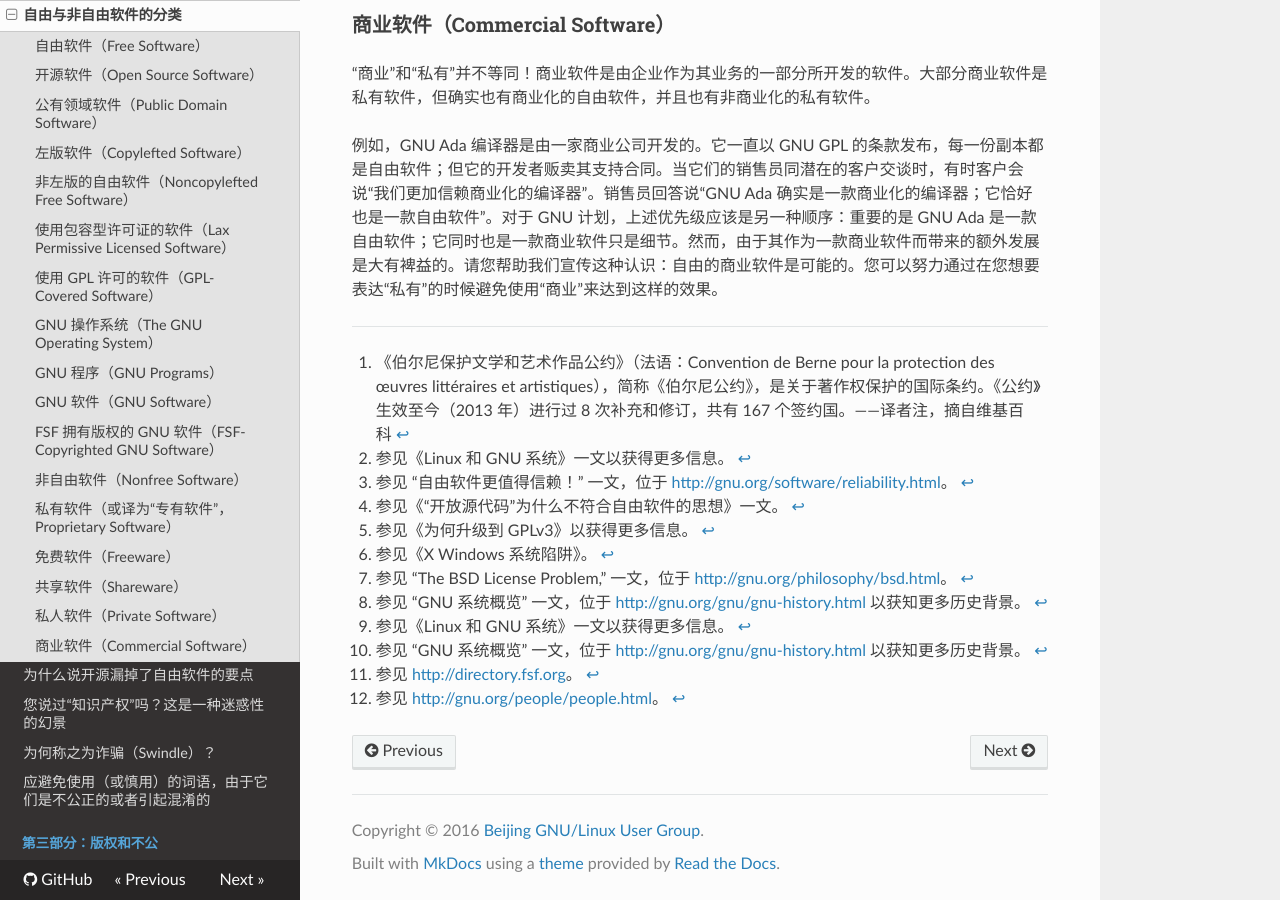
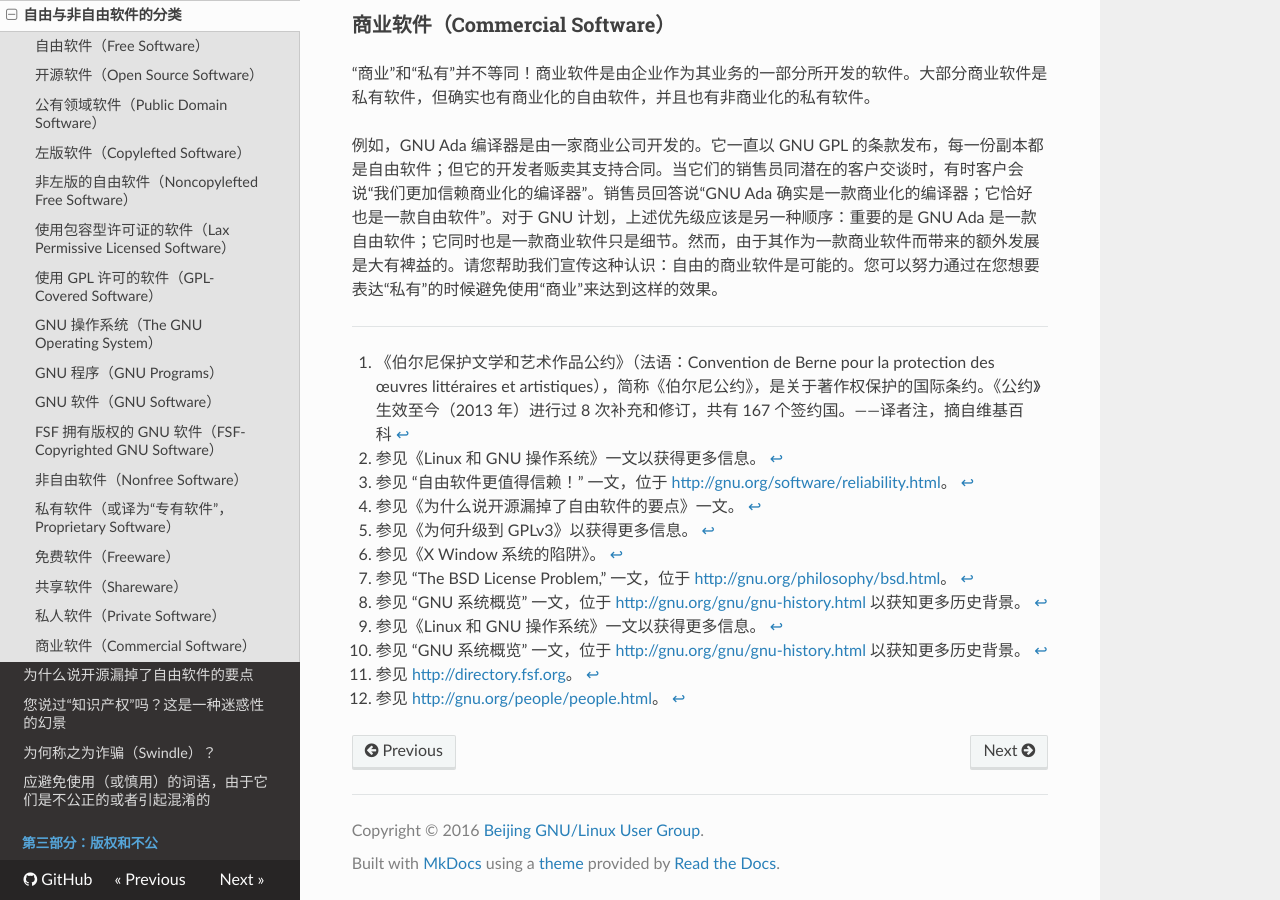
Before and after one commit to beijinglug/fsfs-zh, an MkDocs documentation site: the page built from docs/categories.md, in a window 1280 px wide and 900 px high, scrolled down 5976 px. Built offline with MkDocs 1.6.1, drawn with Linux system fonts in a browser that asks for light colours; nearby versions of some CDN libraries; old or Windows-style settings are respelled for this version of MkDocs.

Commit message:
Fix other names

```diff
--- a/docs/categories.md
+++ b/docs/categories.md
@@ -144,21 +144,21 @@
 
 例如，GNU Ada 编译器是由一家商业公司开发的。它一直以 GNU GPL 的条款发布，每一份副本都是自由软件；但它的开发者贩卖其支持合同。当它们的销售员同潜在的客户交谈时，有时客户会说“我们更加信赖商业化的编译器”。销售员回答说“GNU Ada 确实是一款商业化的编译器；它恰好也是一款自由软件”。对于 GNU 计划，上述优先级应该是另一种顺序：重要的是 GNU Ada 是一款自由软件；它同时也是一款商业软件只是细节。然而，由于其作为一款商业软件而带来的额外发展是大有裨益的。请您帮助我们宣传这种认识：自由的商业软件是可能的。您可以努力通过在您想要表达“私有”的时候避免使用“商业”来达到这样的效果。
 
- [^cate-1]: 参见《Linux 和 GNU 系统》一文以获得更多信息。
+ [^cate-1]: 参见《Linux 和 GNU 操作系统》一文以获得更多信息。
 
  [^cate-2]: 参见 “自由软件更值得信赖！” 一文，位于 <http://gnu.org/software/reliability.html>。
 
- [^cate-3]: 参见《“开放源代码”为什么不符合自由软件的思想》一文。
+ [^cate-3]: 参见《为什么说开源漏掉了自由软件的要点》一文。
 
  [^cate-4]: 参见《为何升级到 GPLv3》以获得更多信息。
 
- [^cate-5]: 参见《X Windows 系统陷阱》。
+ [^cate-5]: 参见《X Window 系统的陷阱》。
 
  [^cate-6]: 参见 “The BSD License Problem,” 一文，位于 <http://gnu.org/philosophy/bsd.html>。
 
  [^cate-7]: 参见 “GNU 系统概览” 一文，位于 <http://gnu.org/gnu/gnu-history.html> 以获知更多历史背景。
 
- [^cate-8]: 参见《Linux 和 GNU 系统》一文以获得更多信息。
+ [^cate-8]: 参见《Linux 和 GNU 操作系统》一文以获得更多信息。
 
  [^cate-9]: 参见 “GNU 系统概览” 一文，位于 <http://gnu.org/gnu/gnu-history.html> 以获知更多历史背景。
 
```
Also changed, not shown: docs/applying-free-sw-criteria.md (+1 -1 lines), docs/open-source-misses-the-point.md (+1 -1 lines), docs/pragmatic.md (+1 -1 lines).
